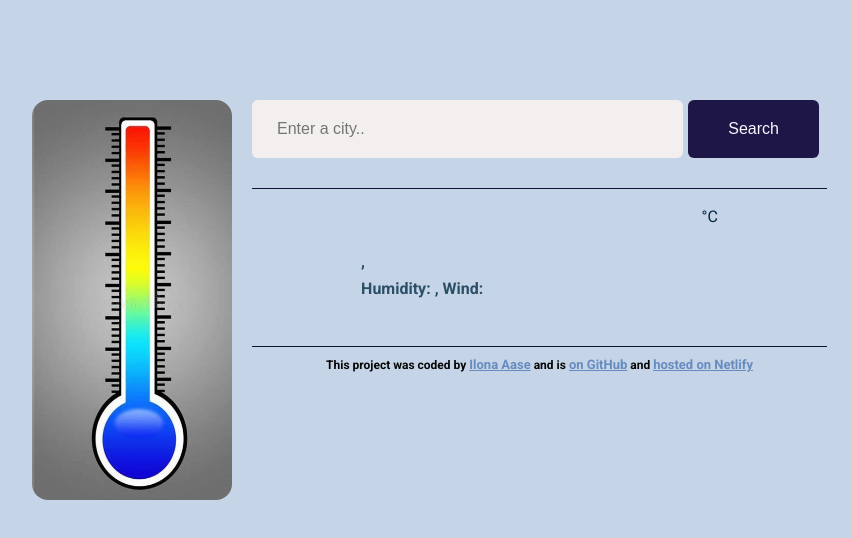
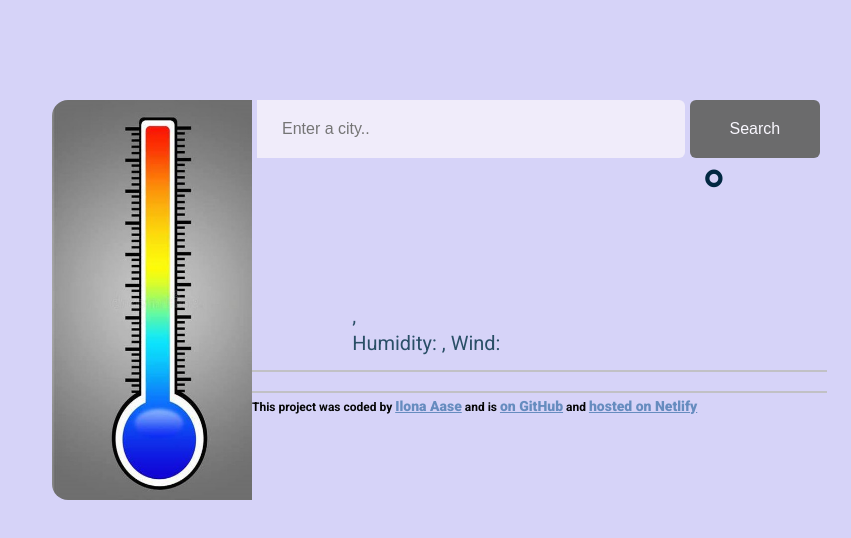
Before and after one commit to HildaAb/Weather, a plain HTML site: page index.html in a window 1280 px wide. Shown: the whole page, without its empty margins (76-927 px from the left). Drawn offline with nearby package versions, Linux system fonts and the light colour scheme; no server answers.

Commit message:
added style in css, deleted city in JS

```diff
--- a/app.js
+++ b/app.js
@@ -100,4 +100,4 @@ function displayForecast(response) {
 let searchFormElement = document.querySelector("#search-form");
 searchFormElement.addEventListener("submit", handleSearchSubmit);
 
-searchCity("Paris");
+searchCity("");
--- a/index.html
+++ b/index.html
@@ -47,7 +47,7 @@
           <div class="weather-app-temperature-container">
             <div id="icon"></div>
             <div class="weather-app-temperature" id="temperature"></div>
-            <div class="weather-app-unit">°C</div>
+            <div class="weather-app-unit" id="degrees">°</div>
           </div>
         </div>
         <div class="weather-forecast" id="forecast"></div>
@@ -63,7 +63,7 @@
           on GitHub</a
         >
         and
-        <a href="https://stellular-cendol-fa7b8b.netlify.app" target="_blank"
+        <a href="https://stellular-sundae-8b8886.netlify.app" target="_blank"
           >hosted on Netlify</a
         >
       </footer>
--- a/style.css
+++ b/style.css
@@ -1,20 +1,20 @@
 body {
   font-family: "Roboto", sans-serif;
-  background: #c6d4e7;
+  background: #d6d3f8;
 }
 a {
   color: #668cbf;
-  font-size: 13px;
+  font-size: 14px;
+  font-weight: bolder;
 }
 header {
-  border-bottom: 1px solid #111236;
-  padding: 0 0 30px 0;
+  padding: 0 0 30px 5px;
 }
 .temp {
   display: block;
-  margin-left: 100px;
+  margin-left: 120px;
   margin-top: 100px;
-  border-radius: 16px;
+  border-radius: 16px 0 0 16px;
 }
 .weather-app {
   max-width: 575px;
@@ -27,16 +27,16 @@ header {
 }
 
 .search-form-input {
-  background-color: rgb(243, 239, 239);
+  background-color: #f0ecfa;
   border: none;
-  border-radius: 6px;
+  border-radius: 0 6px 6px 0;
   width: 75%;
   font-size: 16px;
   padding: 20px 25px;
 }
 
 .search-form-button {
-  background: #1d1646;
+  background: #6b6b6c;
   padding: 20px 40px;
   border: none;
   font-size: 16px;
@@ -45,40 +45,44 @@ header {
   color: #f9f7fe;
   position: fixed;
 }
-.weather-app-data {
-  display: flex;
-  justify-content: space-around;
-}
+
 .weather-app-city {
-  margin: 10px 0;
+  margin: -20px 0 20px 0;
   font-size: 70px;
   line-height: 40px;
   color: #022842;
 }
 
 .weather-app-details {
-  font-size: 16px;
+  font-size: 20px;
   color: #2a4f67;
   line-height: 24px;
-  font-weight: 600;
-  margin-top: -25px;
+  font-weight: 400;
+  margin-top: 40px;
+  margin-bottom: -15px;
 }
 
 .weather-app-details strong {
-  color: #050606;
-  font-size: 25px;
+  color: #022842;
+
+  font-size: 30px;
 }
 
 .weather-app-temperature-container {
   display: flex;
   padding: -10px;
-  margin-top: -20px;
   color: #022842;
+  margin: -50px 0 20px 0;
+  font-size: 70px;
+  line-height: 40px;
 }
-
+.weather-app-data {
+  display: flex;
+  justify-content: space-around;
+}
 .weather-app-icon {
-  width: 70px;
-  height: 70px;
+  width: 60px;
+  height: 60px;
 }
 
 .weather-app-temperature {
@@ -88,13 +92,13 @@ header {
 }
 
 .weatehr-app-unit {
-  font-size: 50px;
-  margin-top: 8px;
+  font-size: 30px;
 }
 .weather-forecast {
   display: flex;
   justify-content: space-around;
   margin-top: 30px;
+  border-top: 2px solid #c1c1c5;
 }
 .weather-forecast-date {
   line-height: 10px;
@@ -102,7 +106,7 @@ header {
   color: #111236;
   font-size: 18px;
   margin-top: 25px;
-  margin-bottom: 15px;
+  margin-bottom: 20px;
   font-weight: 500;
 }
 .weather-forecast-icon {
@@ -120,17 +124,17 @@ header {
   justify-content: center;
   font-size: 15px;
   margin-left: 10px;
+  margin-bottom: -10px;
 }
 .weather-forecast-temperature {
   padding: 0 7px;
 }
 
 footer {
-  border-top: 1px solid #111236;
-  padding: 10px 0 0 0;
-  text-align: center;
+  border-top: 2px solid #c1c1c5;
+  padding: 5px 0 0 0;
+  text-align: left;
   font-size: 12px;
   color: #050606;
-  font-weight: 600;
-  margin-top: -20px;
+  font-weight: bold;
 }
--- a/styles.css
+++ /dev/null
@@ -1,69 +0,0 @@
-body {
-  font-family: sans-serif;
-  line-height: 1.15;
-  -webkit-text-size-adjust: 100%;
-  -webkit-tap-highlight-color: transparent;
-  background: white;
-}
-
-footer {
-  text-align: center;
-  border-top: 1px solid rgb(215, 214, 214);
-}
-a {
-  color: blueviolet;
-}
-.button1 {
-  padding: 25px 40px 25px 20px;
-  border-radius: 10px;
-  border: none;
-  width: 76%;
-  font-size: 20px;
-  text-align: left;
-}
-.button2 {
-  padding: 20px 55px 25px 20px;
-  border: none;
-  width: 22%;
-  background: rgb(176, 113, 235);
-  color: rgb(255, 255, 255);
-  margin: 10px auto;
-  font-size: 20px;
-  border-radius: 10px;
-  text-align: center;
-}
-.weatherApp {
-  background: rgb(247, 246, 246);
-  margin: 50px;
-  padding: 30px;
-  border-radius: 10px;
-  box-shadow: 10px;
-  max-width: 600px;
-}
-.content {
-  font-family: "Segoe UI", Tahoma, Geneva, Verdana, sans-serif;
-  font-weight: 100;
-  opacity: 0.6;
-  margin-bottom: 80px;
-  margin-top: 20px;
-}
-.speed {
-  color: red;
-}
-.degrees {
-  position: fixed;
-  font-size: 25px;
-  left: 500px;
-  top: 210px;
-}
-.current1 {
-  font-size: 60px;
-  top: 220px;
-}
-.current2 {
-  font-size: 25px;
-  position: relative;
-  bottom: 10px;
-  font-weight: bolder;
-  top: -30px;
-}
```
